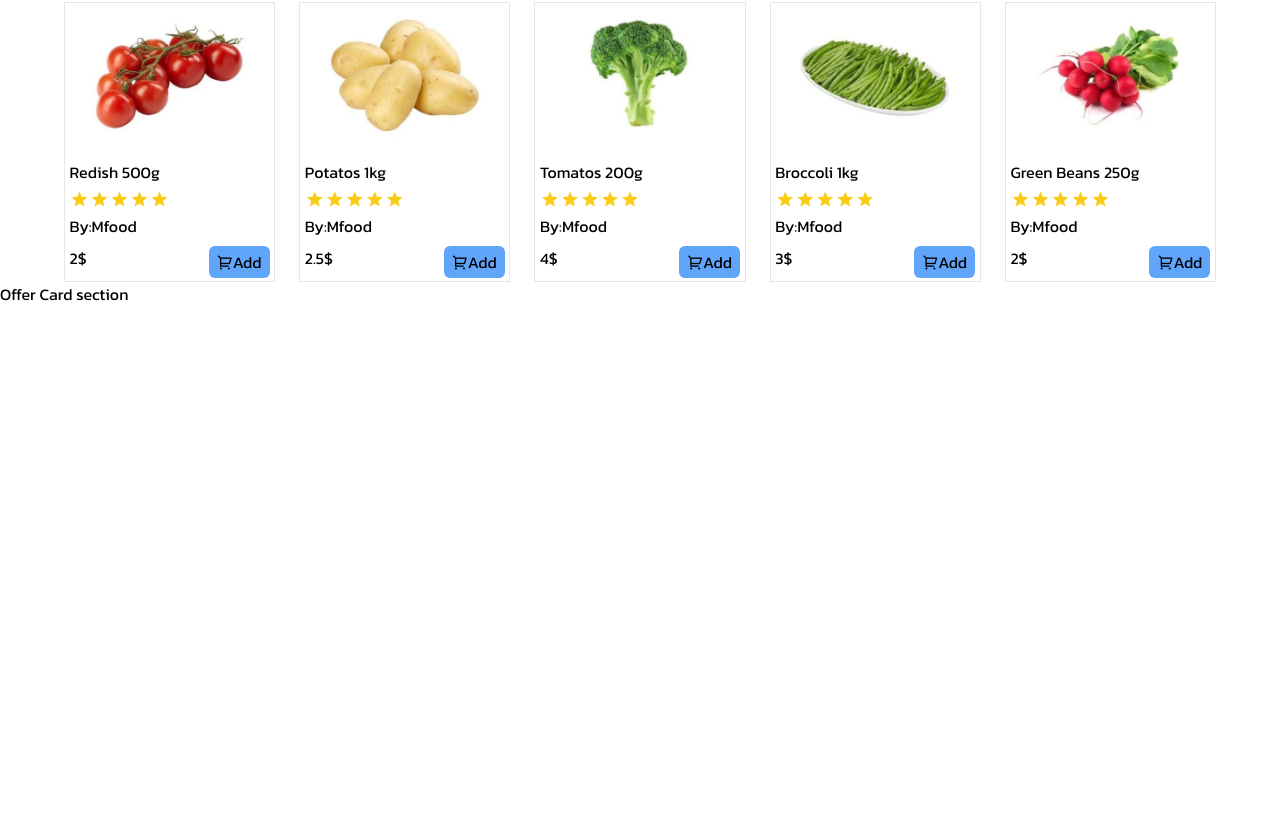
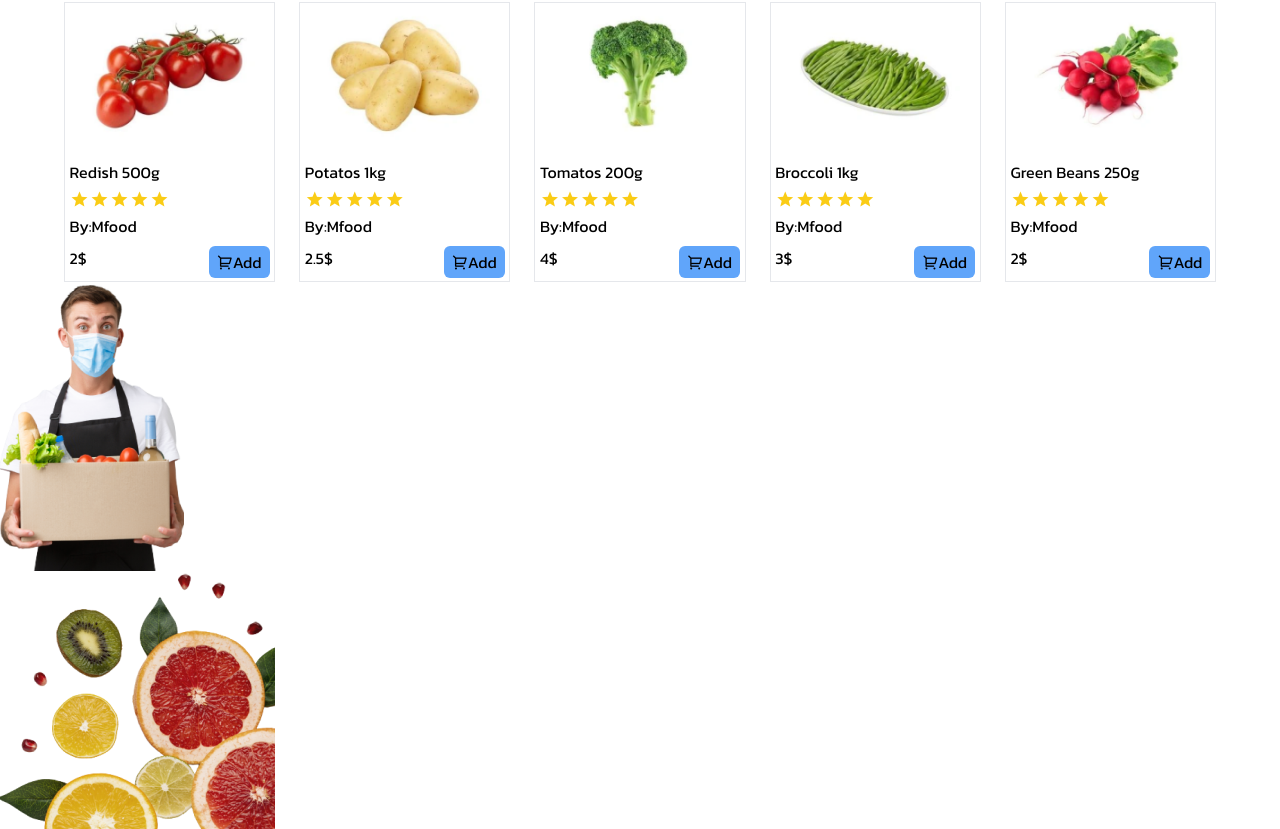
Before and after one commit to javidShabin/Fruit-grocery, a React (Vite) app: page / in a window 1280 px wide. Shown: the part 1037-1866 px from the top of the page. Before the commit the page ends 1343 px from the top, so only its background shows below. Built offline with nearby package versions, Linux system fonts and the light colour scheme.

Commit message:
Add immages for offer card

```diff
--- a/src/assets/index.jsx
+++ b/src/assets/index.jsx
@@ -20,4 +20,8 @@ import product3 from "./product3.png";
 import product4 from "./product4.png";
 import product5 from "./product5.png";
 
-export { logo, bg, heroImg, cat1, cat2, cat3, cat4, cat5, cat6, cat7, product1, product2, product3, product4, product5 };
+// Offer card images
+import offer1 from "./offer1-img.png"
+import offer2 from "./offer2-img.png"
+
+export { logo, bg, heroImg, cat1, cat2, cat3, cat4, cat5, cat6, cat7, product1, product2, product3, product4, product5, offer1, offer2 };
--- a/src/components/OfferCard.jsx
+++ b/src/components/OfferCard.jsx
@@ -1,9 +1,17 @@
-import React from 'react'
+import React from "react";
+import { offer1, offer2 } from "../assets";
 
 export default function OfferCard() {
   return (
     <div>
-      <h1>Offer Card section</h1>
+      <div className="container">
+        <div>
+            <img src={offer1} alt="" />
+        </div>
+        <div>
+            <img src={offer2} alt="" />
+        </div>
+      </div>
     </div>
-  )
+  );
 }
```
